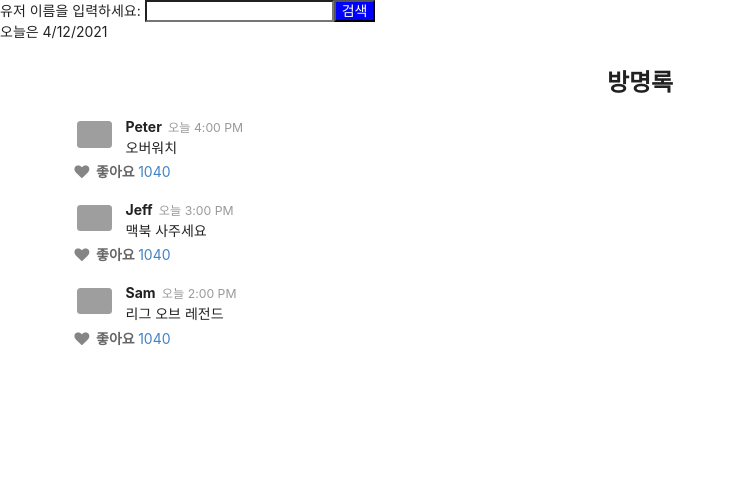
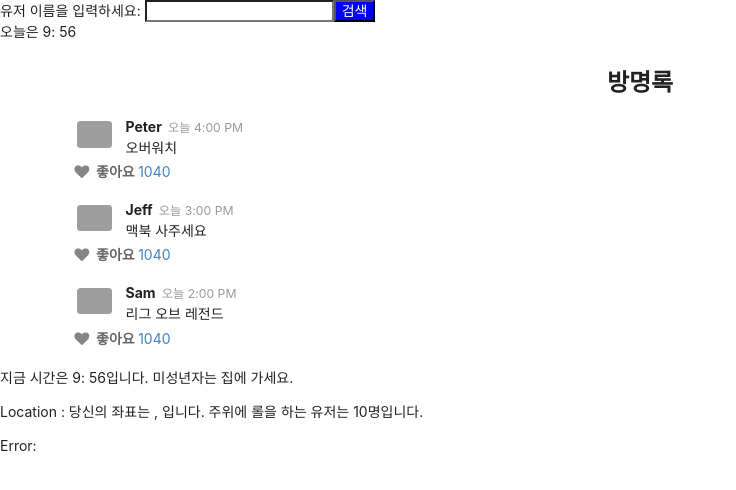
Before and after one commit to iamyunotyou/portfolio, a React (Create React App) app in the folder mini_projects/project4_lol/lol/: page / in a window 1280 px wide. Shown: the top 490 px of the page, without its empty margins (0-736 px from the left). Built offline with nearby package versions, Linux system fonts and the light colour scheme; no server answers; grey boxes are pictures that could not be loaded.

Commit message:
미성년자 10시 이후 경고 기능 시작

```diff
--- a/mini_projects/project4_lol/lol/src/App.js
+++ b/mini_projects/project4_lol/lol/src/App.js
@@ -3,10 +3,13 @@
 import Vote from './component/Vote';
 
 class App extends React.Component {
-  state = { time: null };
+
+  state = { time: null, longitude: null, latitude: null , gps_error: '' }
 
   getTime() {
-    return new Date().toLocaleDateString();
+    let now_time_hour = new Date().getHours().toString();
+    let now_time_min = new Date().getMinutes().toString();
+    return now_time_hour + ": " + now_time_min;
   }
 
   // componentDidMount(
@@ -16,14 +19,18 @@
   //   )
   // )
 
+ componentDidMount() {
+  window.navigator.geolocation.getCurrentPosition(
+    (position) => this.setState({ longitude : position.coords.longitude, latitude: position.coords.latitude }),
+    (err) => this.setState({gps_error : err.message}),
+  )
+ }
 
+ componentDidUpdate() {
+
+ }
 
   render() {
-    window.navigator.geolocation.getCurrentPosition(
-      (position) => console.log(position),
-      (err) => console.log(err),
-    )
-
     return (
     <div htmlFor="search">
       <label className="search" htmlFor="username">유저 이름을 입력하세요: </label>
@@ -34,6 +41,16 @@
       <Comment author='Peter' timeAgo="오늘 4:00 PM" text='오버워치'/>
       <Comment author='Jeff' timeAgo="오늘 3:00 PM" text='맥북 사주세요'/>
       <Comment author='Sam' timeAgo="오늘 2:00 PM" text='리그 오브 레전드'/>
+      {/* if (this.state.gps_error && !this.state.lat) {
+        return <div> Error: {this.state.gps_error} </div>
+      }
+      if (!this.state.gps_error && this.state.lat) {
+        return <div>Latitude: {this.state.lat}</div>
+      }
+      return <div>Loading</div>; */}
+      <p>지금 시간은 {this.getTime()}입니다. 미성년자는 집에 가세요. </p>
+      <p>Location : 당신의 좌표는 {this.state.longitude}, {this.state.latitude} 입니다. 주위에 롤을 하는 유저는 10명입니다.</p>
+      <p>Error: {this.state.errorMessage}</p>
     </div>
   )
 }
```
